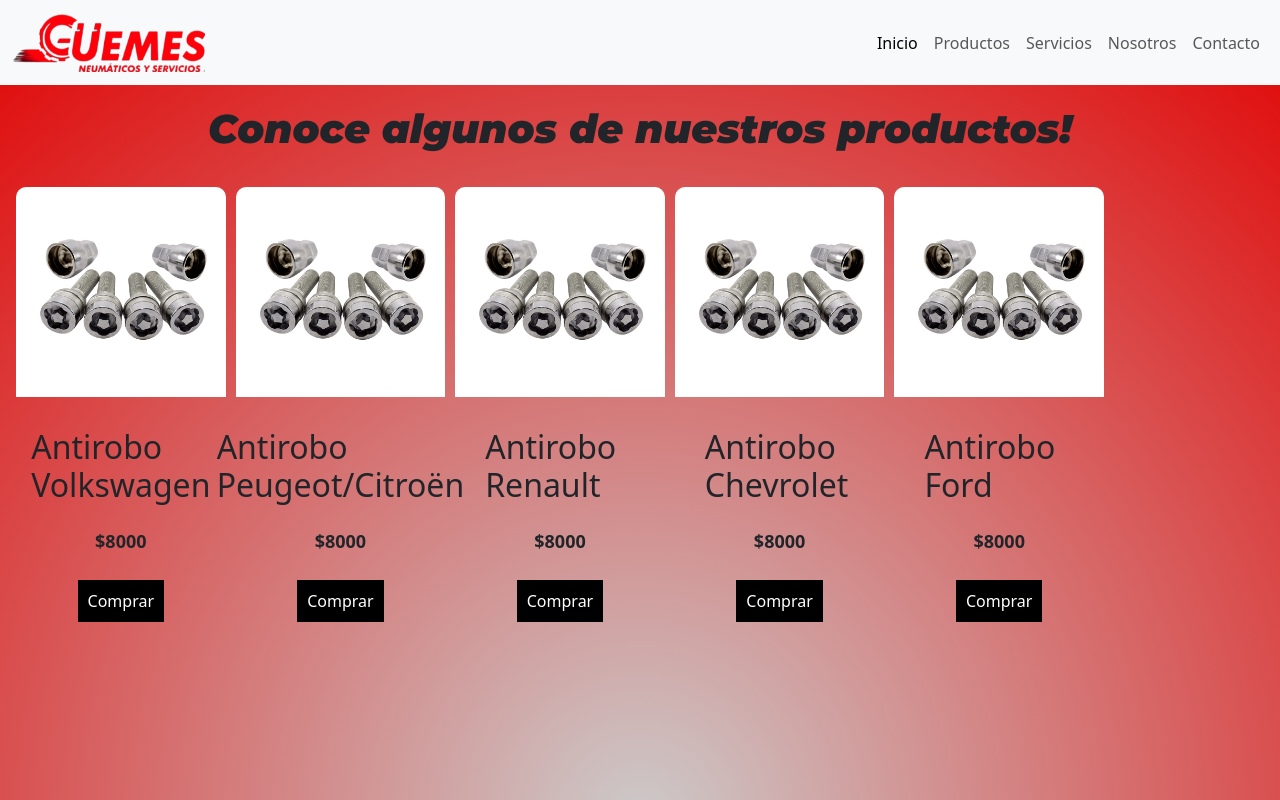
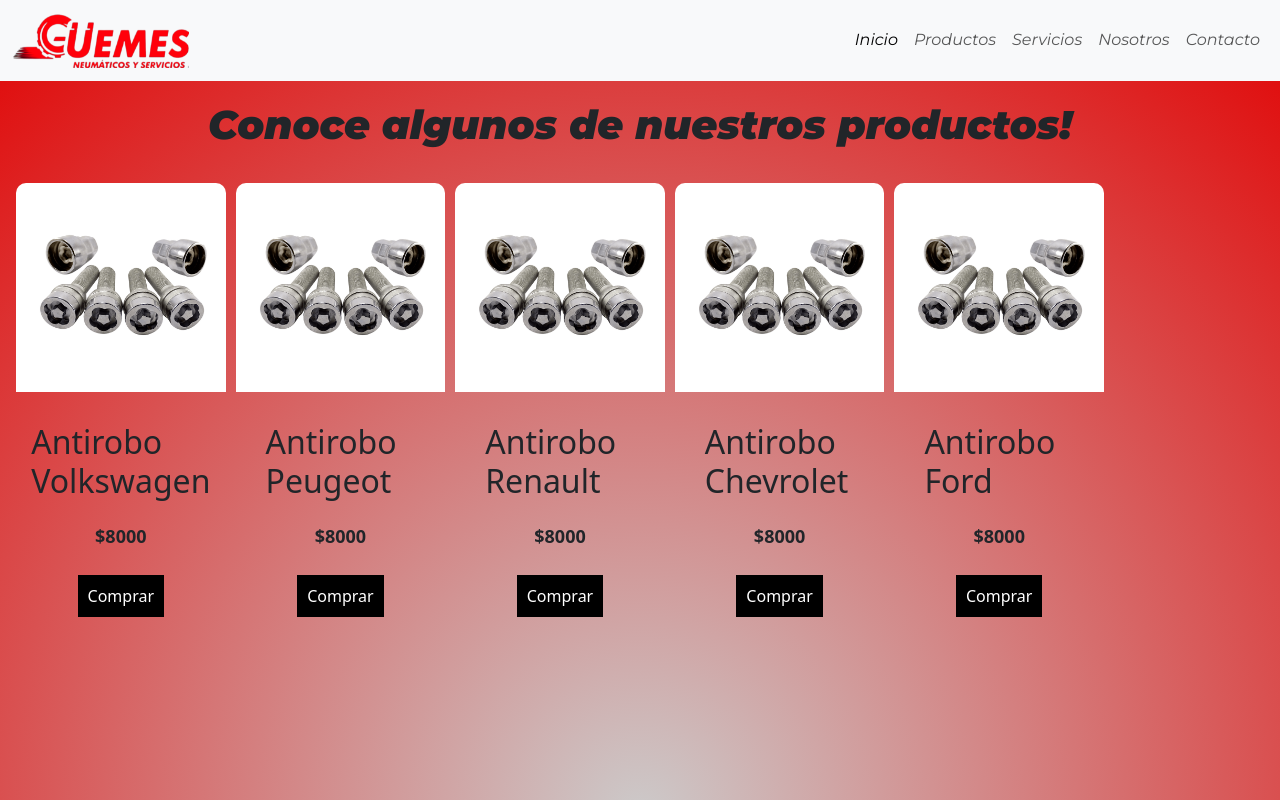
Before and after one commit to gonzaloceballos/Responsive-web, a plain HTML site: page Pages/productos.html in a window 1280 px wide. Shown: the top 800 px of the page. Drawn offline with nearby package versions, Linux system fonts and the light colour scheme.

Commit message:
cambios en header

```diff
--- a/Pages/productos.html
+++ b/Pages/productos.html
@@ -76,7 +76,8 @@
                     </figure>
                     <div class="producto">
                         <h2>
-                            Antirobo Peugeot/Citroën
+                            Antirobo
+                            Peugeot
                         </h2>
                         <p class="precio">
                             $8000
--- a/Style/style.scss
+++ b/Style/style.scss
@@ -10,6 +10,23 @@
     src: url(./Montserrat/Montserrat-Italic.ttf);
 }
 
+
+/*HEADER*/
+header{
+    .navbar{
+        .container-fluid{
+            .collapse{
+                ul{
+                    li{
+                        font-family: 'Montserrat-parrafos';
+                    }
+                }
+            }
+
+        }
+
+    }
+}
 
 /*INDEX*/
 .main-index {
@@ -279,7 +296,7 @@
             padding: 0;
         }
 
-        padding-top: 10px;
+        padding-top: 25px;
 
         .contenedor {
             max-width: 1170px;
```
Also changed, not shown: Style/style.css, 1 other file.
